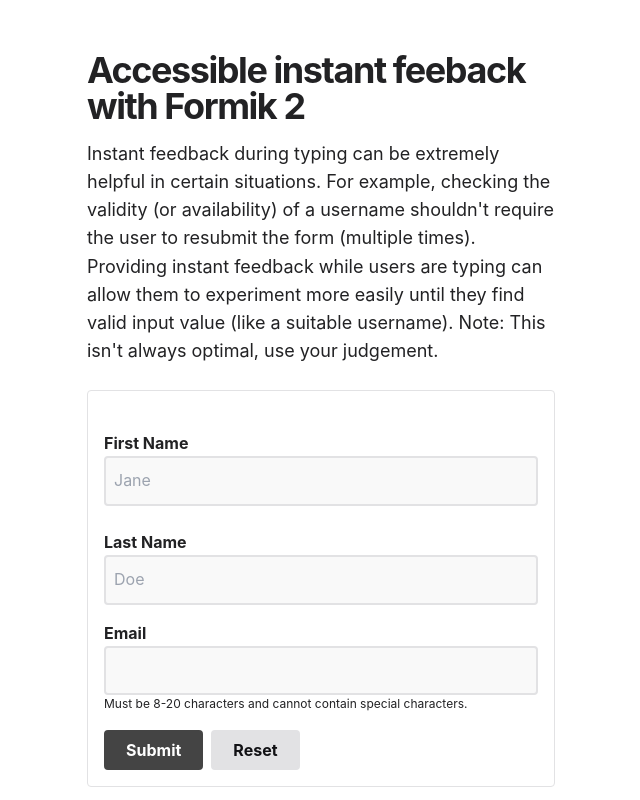
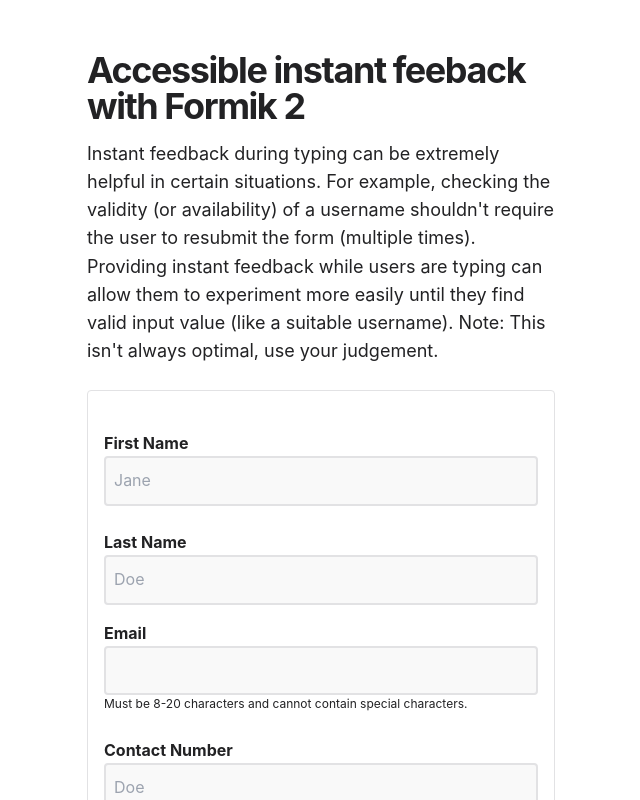
Before and after one commit to Ducksss/Uji-Matcha-Store, a React (Create React App) app in the folder frontend/: page /trial in a window 1280 px wide. Shown: the top 800 px of the page, without its empty margins (319-959 px from the left). Built offline with nearby package versions, Linux system fonts and the light colour scheme; what twin.macro would draw is missing.

Commit message:
[BUG] Initialising values to in Yup

```diff
--- a/frontend/src/pages/TrialTest.js
+++ b/frontend/src/pages/TrialTest.js
@@ -91,7 +91,6 @@
 
 const TextInputLiveFeedback = ({ label, helpText, ...props }) => {
     const [field, meta] = useField(props);
-    console.log(meta)
 
     // Show inline feedback if EITHER
     // - the input is focused AND value is longer than 2 characters
@@ -191,7 +190,10 @@
 const Example = () => {
     const formik = useFormik({
         initialValues: {
-            username: '',
+            firstName: '',
+            lastName: '',
+            email: '',
+            number: ''
         },
         onSubmit: async (values) => {
             await sleep(500);
@@ -209,7 +211,11 @@
                 .max(20, 'Must be less  than 20 characters')
                 .required('Username is required')
                 .test('Unique Email', 'Email has already been taken', // <- key, message
-                    function (value) {
+                    function (value, testContext) {
+                        var boolean = (testContext.originalValue == value) && (testContext.originalValue != null)
+                        console.log(testContext)
+                        if (boolean) {
+                            console.log("Calling backend")
                             return new Promise((resolve, reject) => {
                                 axios.get(`http://localhost:8003/api/u/user/${value}/available`)
                                     .then((res) => {
@@ -222,7 +228,10 @@
                                     })
                             })
                         }
+                    }
                 ),
+            number: Yup.string().
+                required('required')
         }),
     });
 
@@ -249,6 +258,13 @@
                     name="email"
                     helpText="Must be 8-20 characters and cannot contain special characters."
                     type="text"
+                />
+
+                <MyTextInput
+                    label="Contact Number"
+                    name="number"
+                    type="text"
+                    placeholder="Doe"
                 />
                 <div>
                     <button type="submit">Submit</button>
```
Lines whose indentation alone changed are shown as unchanged.
